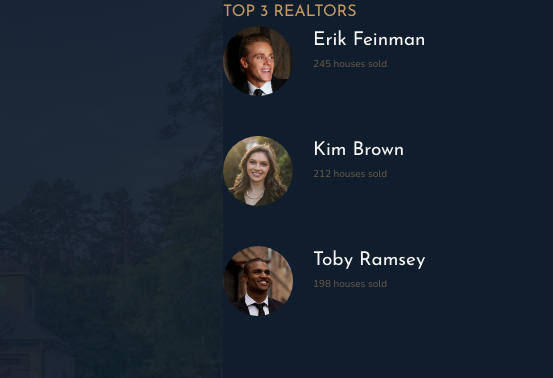
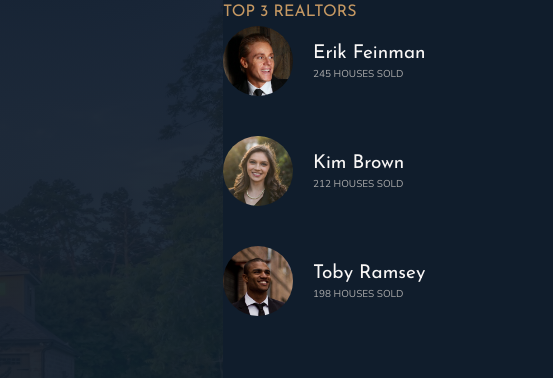
Before and after one commit to daltavida/Nexter, a website: page index.html in a window 1280 px wide. Shown: the top 378 px of the page, 727-1280 px from the left. Drawn offline with nearby package versions, Linux system fonts and the light colour scheme.

Commit message:
Align realtor text and images

```diff
--- a/sass/_realtors.scss
+++ b/sass/_realtors.scss
@@ -5,8 +5,9 @@
   &__list {
     display: grid;
     grid-template-columns: min-content max-content;
-    grid-column-gap: 20px;
+    grid-column-gap: 2rem;
     grid-row-gap: 5vh;
+    align-items: center;
   }
 
   &__img {
@@ -14,4 +15,10 @@
     border-radius: 50%;
     display: block;
   }
+
+  &__sold {
+    text-transform: uppercase;
+    color: $color-grey-light-2;
+    margin-top: -3px;
+  }
 }
```
Also changed, not shown: css/style.css.
